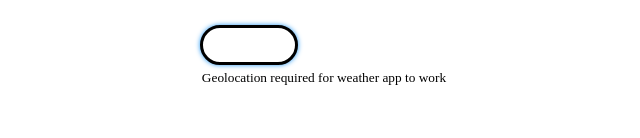
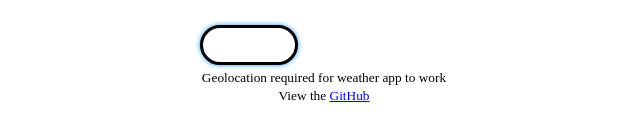
Before and after one commit to Pebbelzz/WebWeatherApp, a plain HTML site: page index.html in a window 1280 px wide. Shown: the part 172-310 px from the top of the page, without its empty margins (316-956 px from the left). Drawn offline with Linux system fonts and the light colour scheme.

Commit message:
Added GitHub link

```diff
--- a/index.html
+++ b/index.html
@@ -25,7 +25,9 @@
           <div class="icon"><span id="icon"></span></div>
         </div>
         <div id="smallNote">
-            <small>Geolocation required for weather app to work</small>
+            <small>Geolocation required for weather app to work
+            <br>View the <a href="https://github.com/Pebbelzz/WebWeatherApp">GitHub</a>
+            </small></p>
         </div>
       </div>
 
```
